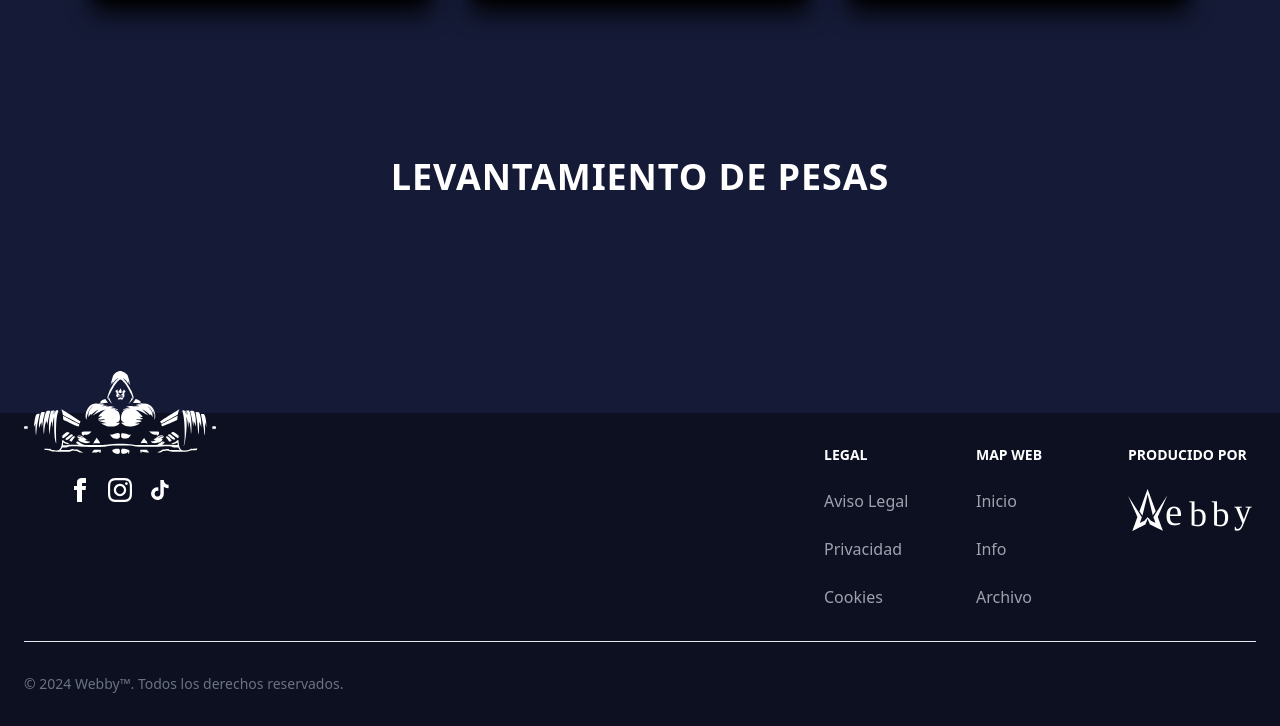
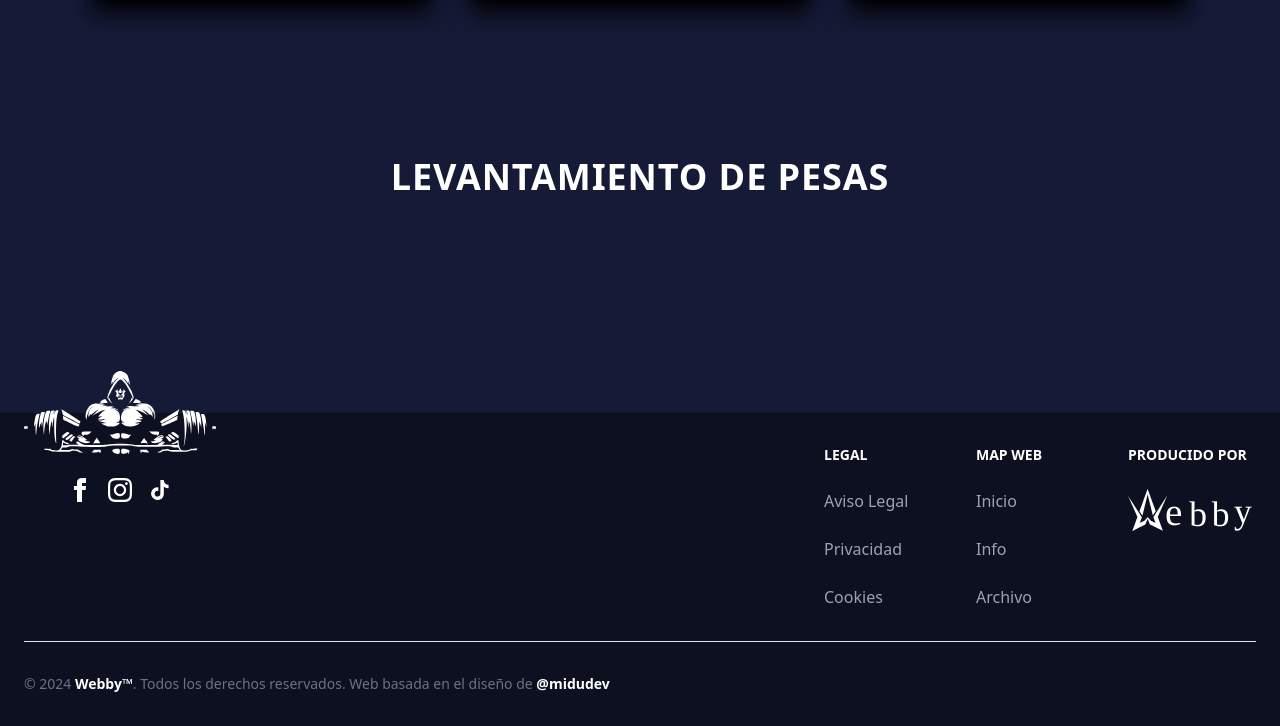
Before and after one commit to Jackson-sch/star-gold, an Astro site: page / in a window 1280 px wide. Shown: the part 3688-4414 px from the top of the page. Built offline with nearby package versions, Linux system fonts and the light colour scheme; Astro itself is replaced by a stand-in of ours; what tailwindcss-animated would draw is missing.

Commit message:
Update footer text and add design credit

```diff
--- a/src/components/Footer.astro
+++ b/src/components/Footer.astro
@@ -111,8 +111,7 @@
     <div class="sm:flex sm:items-center sm:justify-between">
       <span class="text-sm text-gray-500 sm:text-center"
         >© {new Date().getFullYear()}
-        <a href="#" class="hover:underline">Webby™</a>. Todos los derechos
-        reservados.
+        <strong class="text-white">Webby™</strong>. Todos los derechos reservados. Web basada en el diseño de <strong class="text-white">@midudev</strong>
       </span>
     </div>
   </div>
```
